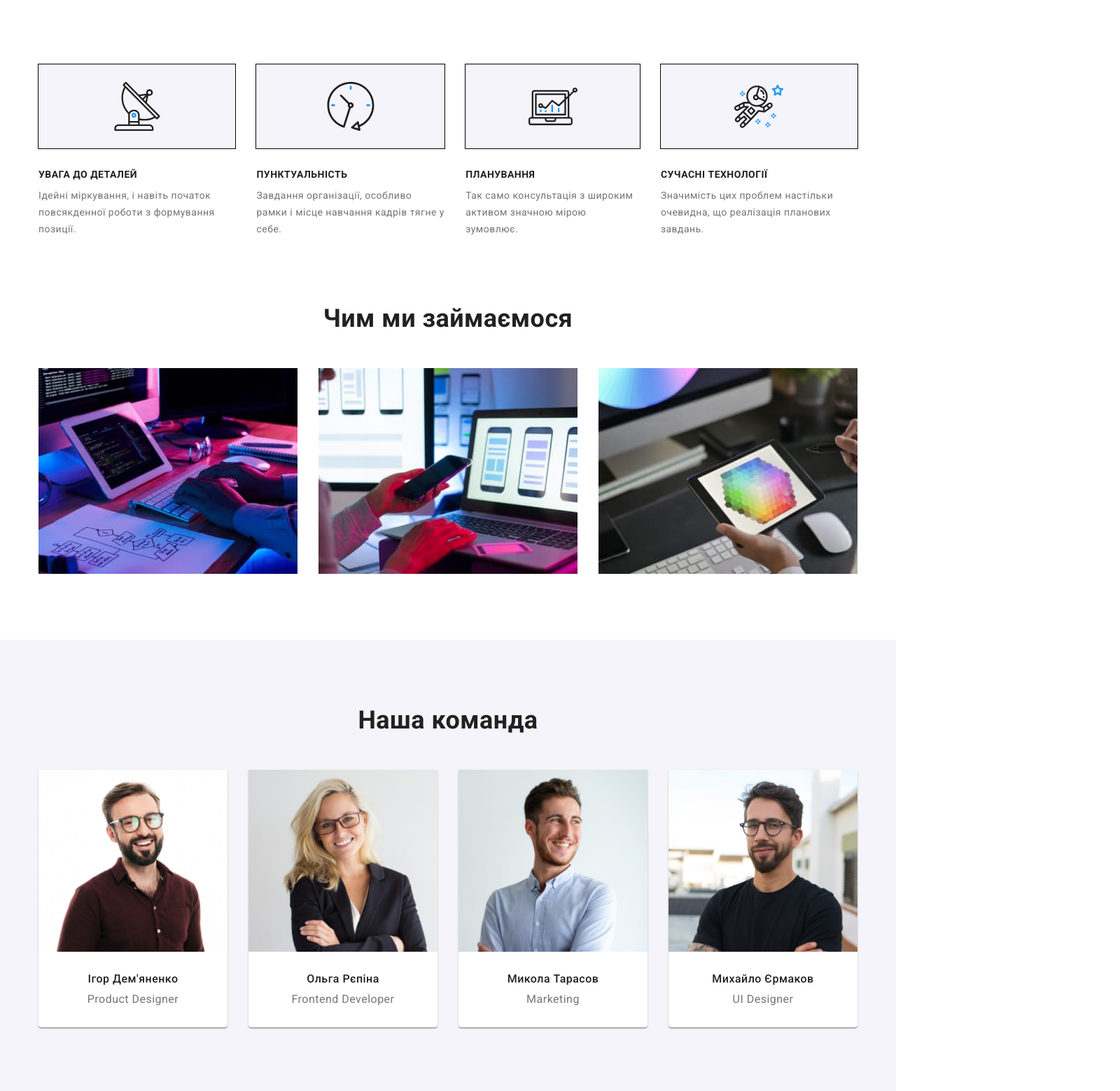
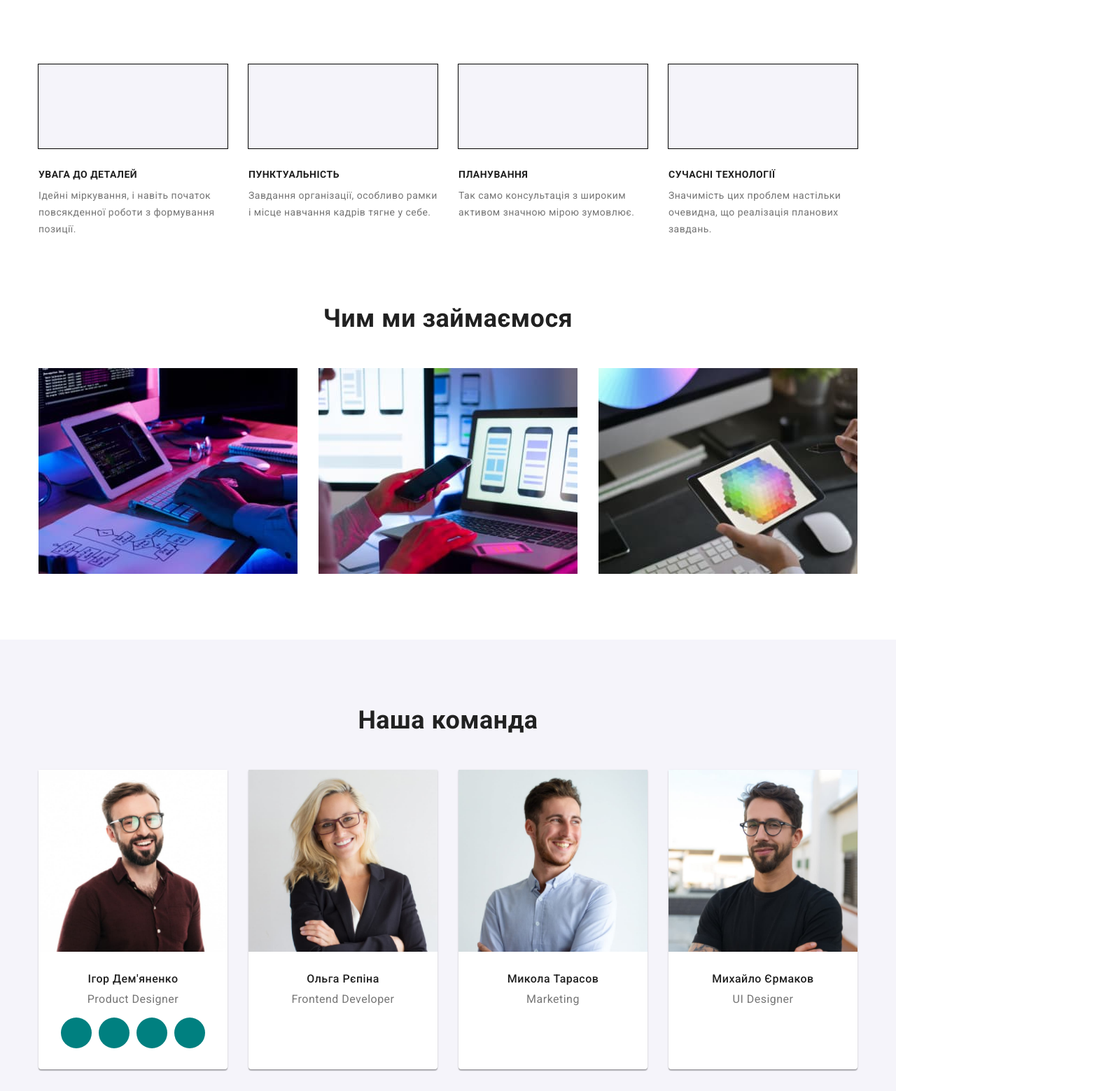
Before and after one commit to Yan-IT/goit-markup-hw-04, a plain HTML site: page index.html in a window 1280 px wide. Shown: the part 679-2238 px from the top of the page at 70% size, 1600 px wide, since content can reach past the window. Drawn offline with nearby package versions, Linux system fonts and the light colour scheme.

```diff
--- a/css/styles.css
+++ b/css/styles.css
@@ -42,6 +42,10 @@ img {
   width: 1200px;
   margin: 0 auto;
   padding: 0 15px;
+}
+
+.link {
+  text-decoration: none;
 }
 
 /* ------Utilitarian classes------ */
@@ -148,7 +152,6 @@ img {
 
 .hero {
   text-align: center;
-  background-color: #2f303a;
 }
 
 .container.sec-hero {
@@ -160,11 +163,16 @@ img {
   padding-bottom: 200px;
 
   height: 600px;
-  max-width: 1600px;
+  width: 1600px;
   margin-left: auto;
   margin-right: auto;
   background-image: linear-gradient(to right, rgba(47, 48, 58, 0.4), rgba(47, 48, 58, 0.4)),
     url(../images/hero.jpg);
+  background-repeat: no-repeat;
+  background-size: cover;
+  background-position: center;
+
+  background-color: #2f303a;
 }
 
 .hero-title {
@@ -209,9 +217,10 @@ img {
   margin-right: 30px;
 }
 
-.feature-list .feature-name::before {
+.feature-name .thumb{
   display: block;
-  content: "";
+  width: 270px;
+  content: '';
   height: 120px;
   outline: 1px solid black;
   margin-bottom: 30px;
@@ -219,9 +228,9 @@ img {
   /* background-size: contain; */
   background-repeat: no-repeat;
   background-position: center;
-  background-color: #F5F4FA; */
+  background-color: #f5f4fa;
 }
-
+/*
 .feature-name.icon-antenna::before {
   background-image: url(../images/antenna_1.svg);
 }
@@ -234,12 +243,9 @@ img {
   background-image: url(../images/diagram_3.svg);
 }
 
-
 .feature-name.icon-astronaut::before {
   background-image: url(../images/astronaut_4.svg);
-}
-
-
+} */
 
 .feature-list .title {
   color: var(--primary-text-color);
@@ -333,6 +339,32 @@ img {
   font-size: 16px;
   line-height: 1.18;
   text-align: center;
+  margin-bottom: 16px;
+}
+
+.person-soc-list {
+  display: flex;
+  justify-content: center;
+  align-items: center;
+}
+
+.person-soc-items {
+  width: 44px;
+  height: 44px;
+}
+
+.person-soc-items:not(:last-child) {
+  margin-right: 10px;
+}
+
+.person-soc-link {
+  width: 100%;
+  height: 100%;
+  display: block;
+  border-radius: 50%;
+
+  background-color: teal;
+
 }
 
 /* end of main. */
--- a/index.html
+++ b/index.html
@@ -50,18 +50,22 @@
           <h2 class="visually-hidden">Наші переваги</h2>
           <ul class="feature-list">
             <li class="feature-name icon-antenna">
+              <div class="thumb"><svg></svg></div>
               <h3 class="title">Увага до деталей</h3>
               <p>Ідейні міркування, і навіть початок повсякденної роботи з формування позиції.</p>
             </li>
             <li class="feature-name icon-clock">
+              <div class="thumb"><svg></svg></div>
               <h3 class="title">Пунктуальність</h3>
               <p>Завдання організації, особливо рамки і місце навчання кадрів тягне у себе.</p>
             </li>
             <li class="feature-name icon-diagram">
+              <div class="thumb"><svg></svg></div>
               <h3 class="title">Планування</h3>
               <p>Так само консультація з широким активом значною мірою зумовлює.</p>
             </li>
             <li class="feature-name icon-astronaut">
+              <div class="thumb"><svg></svg></div>
               <h3 class="title">Сучасні технології</h3>
               <p>Значимість цих проблем настільки очевидна, що реалізація планових завдань.</p>
             </li>
@@ -110,6 +114,12 @@
               <div class="person-content">
                 <h3 class="title">Ігор Дем'яненко</h3>
               <p class="profession">Product Designer</p>
+              <ul class="person-soc-list">
+                <li class="person-soc-items"><a href="#" class="person-soc-link link"></a></li>
+                <li class="person-soc-items"><a href="#" class="person-soc-link link"></a></li>
+                <li class="person-soc-items"><a href="#" class="person-soc-link link"></a></li>
+                <li class="person-soc-items"><a href="#" class="person-soc-link link"></a></li>
+              </ul>
               </div>
             </li>
             <li class="person">
```
Also changed, not shown: images/icons.svg (added).
